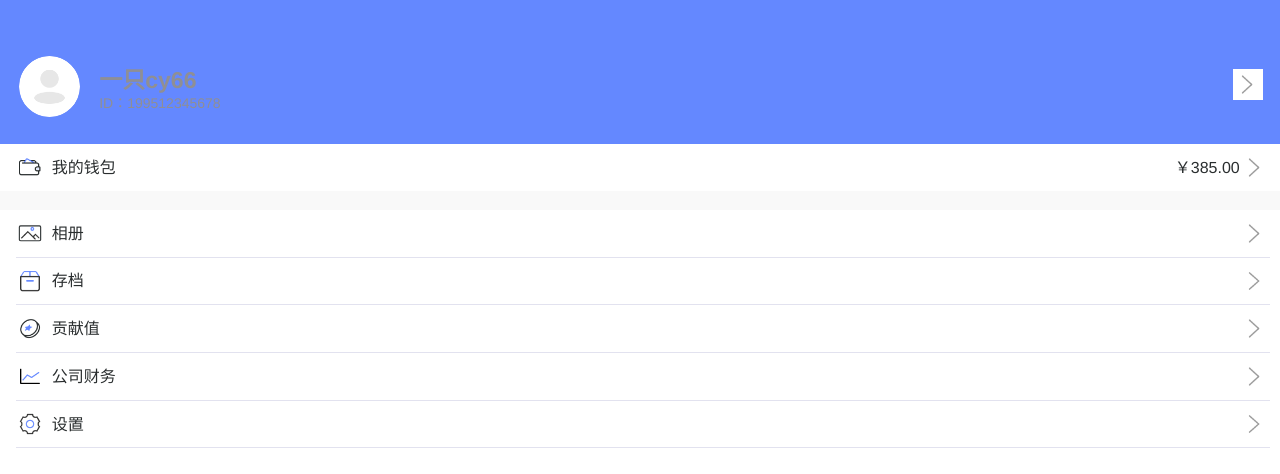
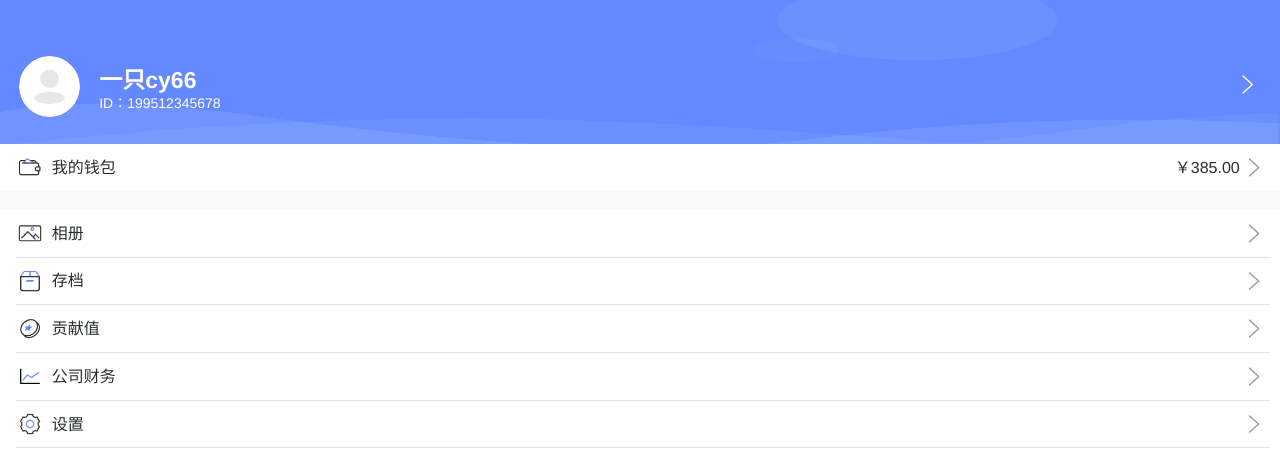
Before and after one commit to tb544731152/mobile_MUI, a plain HTML site: page pages/mineHome/mineHome.html in a window 1280 px wide. Drawn offline with Linux system fonts and the light colour scheme.

Commit message:
我的页面

```diff
--- a/pages/mineHome/mineHome.css
+++ b/pages/mineHome/mineHome.css
@@ -25,7 +25,8 @@ ul, li{
 }
 .mine-home-top{
 	height: 9rem;
-	background-color: #6488FF;
+	background: url('../../image/mineHome/topbg.png') no-repeat left top;
+	background-size: 100% 100%;
 	padding: 3.5rem 1.04rem 2rem 1.2rem;
 	overflow: hidden;
 	position: relative;
@@ -35,7 +36,7 @@ ul, li{
 	display: inline-block;
 	width: 1.92rem;
 	height: 1.92rem;
-	background: url('../../image/mineHome/moreArrow.png') no-repeat left top;
+	background: url('../../image/mineHome/topMoreArrow.png') no-repeat left top;
 	background-size: 100% 100%;
 	position: absolute;
 	right: 1.04rem;
@@ -56,13 +57,16 @@ ul, li{
 	float: left;
 	margin: 0.8rem 0 0 1.2rem;
 	font-size: 0.96rem;
-	color: #FFFFFF;
 	font-weight: 500;
 	line-height: 1.44rem;
 }
-.mine-home-top-info-name{
+.mine-home-top .mine-home-top-info .mine-home-top-info-name{
 	font-size: 1.44rem;
 	font-weight: bold;
+	color: #FFFFFF;
+}
+.mine-home-top .mine-home-top-info .mine-home-top-info-id{
+	color: #FFFFFF;
 }
 .mine-home-menu{
 	font-weight: 500;
```
Also changed, not shown: image/mineHome/topMoreArrow.png (added), image/mineHome/topbg.png (added).
